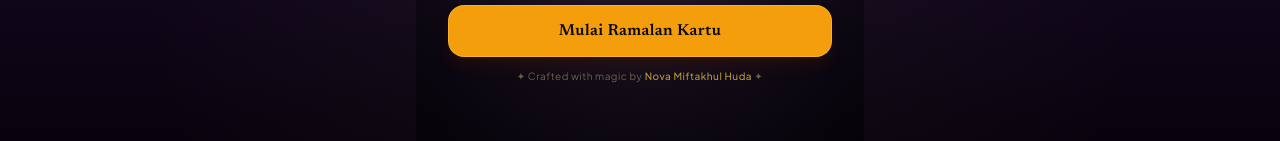
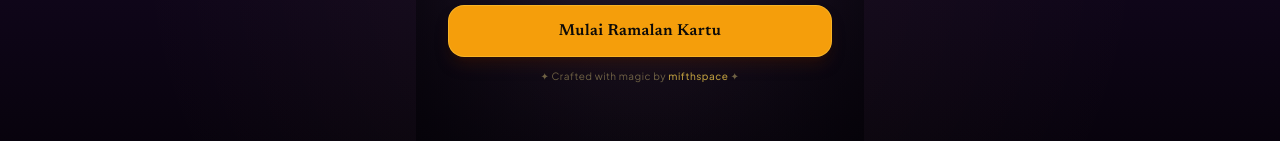
Before and after one commit to miftakhulnova2111/ramalin-tarot, a Next.js app: page / in a window 1280 px wide. Both pictures are taken after a click on the button "Lewati ↗". Shown: the part 623-764 px from the top of the page. Built offline with nearby package versions, Linux system fonts and the light colour scheme; no server answers.

Commit message:
feat: update creator attribution to mifthspace

```diff
--- a/src/components/InputFormStage.tsx
+++ b/src/components/InputFormStage.tsx
@@ -195,7 +195,7 @@ export const InputFormStage: React.FC<InputFormStageProps> = ({
 
           {/* Attribution signature */}
           <p className="text-center text-[10px] font-sans text-amber-200/40 tracking-wider pt-1 select-none">
-            ✦ Crafted with magic by <span className="text-amber-300/70 font-medium">Nova Miftakhul Huda</span> ✦
+            ✦ Crafted with magic by <span className="text-amber-300/70 font-medium">mifthspace</span> ✦
           </p>
         </div>
       </form>
--- a/src/components/ShareCardGenerator.tsx
+++ b/src/components/ShareCardGenerator.tsx
@@ -295,7 +295,7 @@ export const ShareCardGenerator: React.FC<ShareCardGeneratorProps> = ({
     ctx.fillStyle = 'rgba(255, 213, 140, 0.7)';
     ctx.font = '500 16px sans-serif';
     ctx.textAlign = 'center';
-    ctx.fillText('✦ Crafted with magic by Nova Miftakhul Huda ✦', 540, 1868);
+    ctx.fillText('✦ Crafted with magic by mifthspace ✦', 540, 1868);
 
     return new Promise<Blob>((resolve, reject) => {
       canvas.toBlob((blob) => {
@@ -404,7 +404,7 @@ export const ShareCardGenerator: React.FC<ShareCardGeneratorProps> = ({
               "{reading.share_summary}"
             </p>
             <span className="text-[8px] text-amber-200/50 font-sans">
-              ✦ Crafted with magic by Nova Miftakhul Huda ✦
+              ✦ Crafted with magic by mifthspace ✦
             </span>
           </div>
         </div>
```
Also changed, not shown: 1 other file (tests, documents, lock files or other folders).
